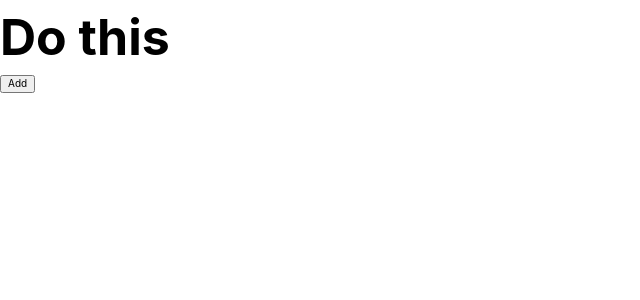
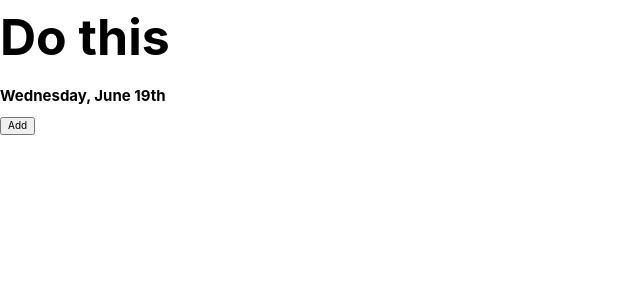
Before and after one commit to luiscarlin/context-hooks-flux, a React (Vite) app: page / in a window 1280 px wide. Shown: the top 300 px of the page, without its empty margins (0-640 px from the left). Built offline with nearby package versions, Linux system fonts and the light colour scheme.

Commit message:
test date

```diff
--- a/package.json
+++ b/package.json
@@ -3,6 +3,7 @@
   "version": "1.0.0",
   "private": true,
   "dependencies": {
+    "moment": "^2.24.0",
     "normalize.css": "^8.0.1",
     "react": "^16.8.6",
     "react-dom": "^16.8.6"
--- a/src/app.scss
+++ /dev/null
@@ -1,2 +0,0 @@
-.app {
-}
--- a/src/components/Header/Header.js
+++ b/src/components/Header/Header.js
@@ -1,9 +1,11 @@
 import React from "react";
+import moment from "moment";
 
 function Header() {
   return (
     <header>
       <h1 data-testid="header__title">Do this</h1>
+      <h2 data-testid="header__date">{moment().format("dddd, MMMM Do")}</h2>
     </header>
   );
 }
```
Also changed, not shown: 2 other files (tests, documents, lock files or other folders).
